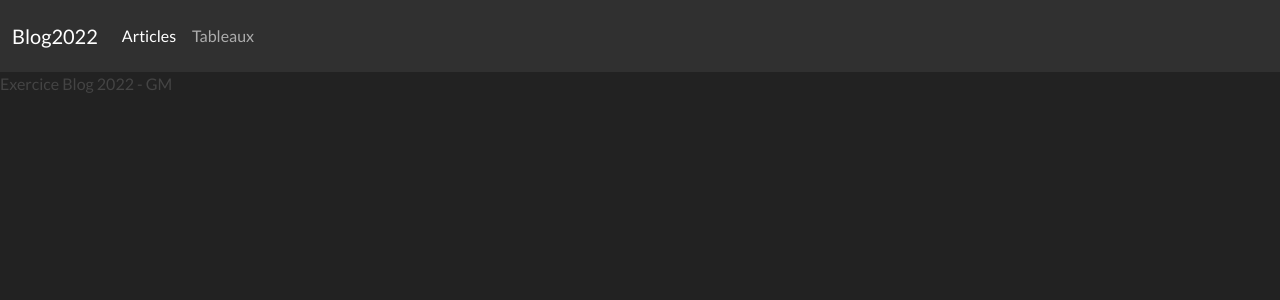
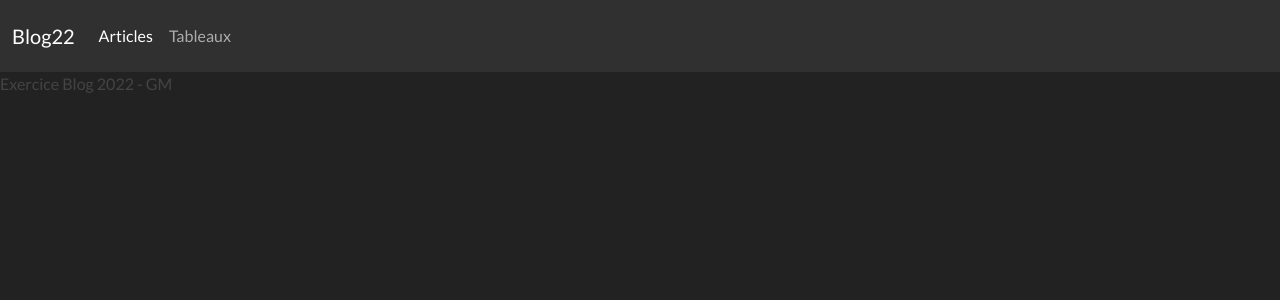
Before and after one commit to GuillaumeMalecha/blog2022, a Symfony app: template templates/base.html.twig in a window 1280 px wide. Shown: the top 300 px of the page. Run offline with Twig, Linux system fonts and the light colour scheme; the template is opened without the code that fills it, so the values that code supplies are empty; some libraries are stand-ins or nearby versions.

Commit message:
Update base.html.twig

```diff
--- a/templates/base.html.twig
+++ b/templates/base.html.twig
@@ -16,7 +16,7 @@
 </head>
 <nav class="navbar navbar-expand-lg navbar-dark bg-dark">
     <div class="container-fluid">
-        <a class="navbar-brand" href="#">Blog2022</a>
+        <a class="navbar-brand" href="#">Blog22</a>
         <button class="navbar-toggler" type="button" data-bs-toggle="collapse" data-bs-target="#navbarColor02" aria-controls="navbarColor02" aria-expanded="false" aria-label="Toggle navigation">
             <span class="navbar-toggler-icon"></span>
         </button>
```
